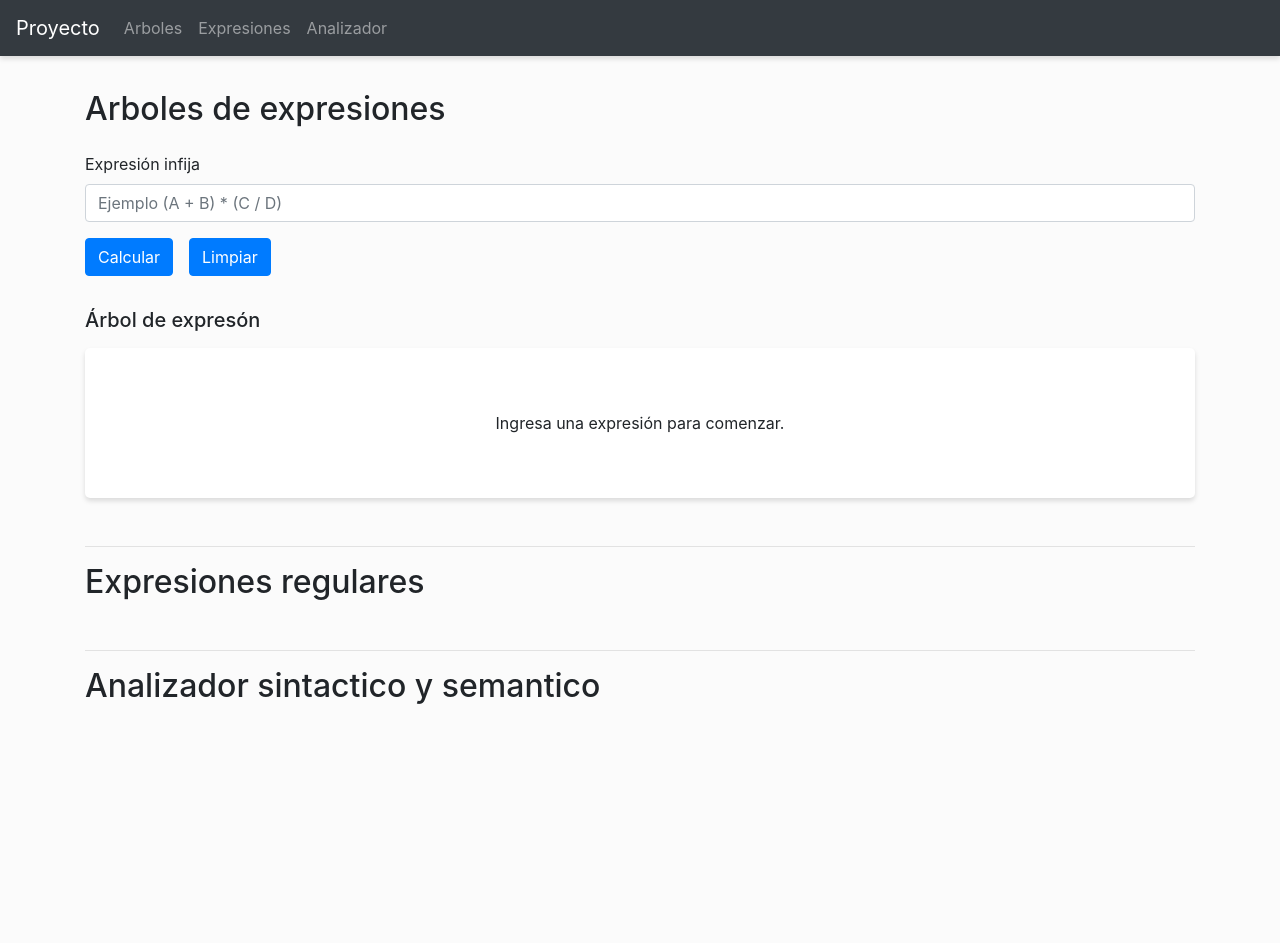
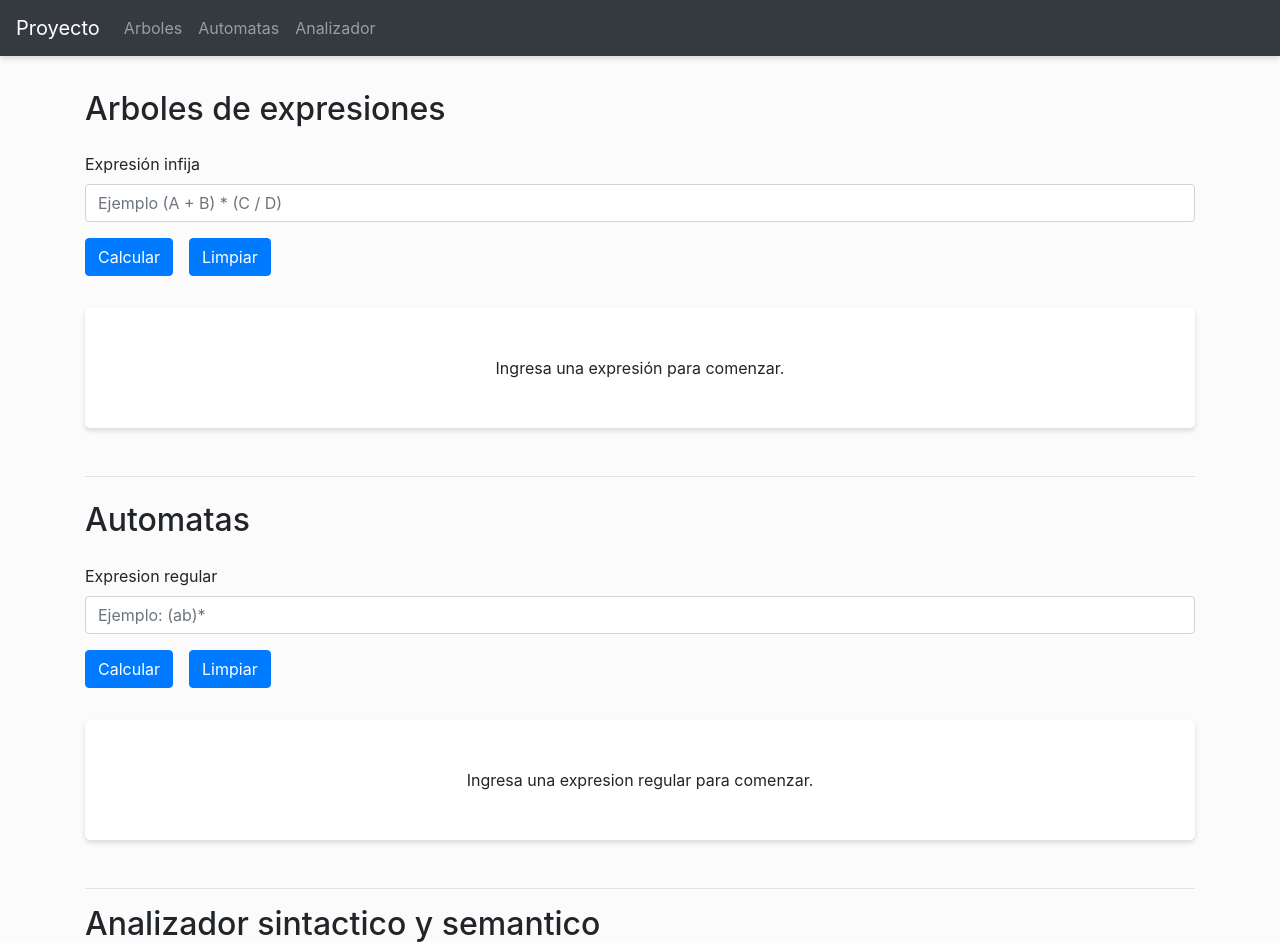
Before and after one commit to hajocava/Lenguajes-y-automatas, a React (Create React App) app: page / in a window 1280 px wide. Before the commit the page ends 800 px from the top, so only its background shows below. Built offline with nearby package versions, Linux system fonts and the light colour scheme.

Commit message:
Agregue la visualizacion de automatas

```diff
--- a/src/components/Navbar.js
+++ b/src/components/Navbar.js
@@ -9,7 +9,7 @@ export default function NavbarNav() {
             <Navbar.Collapse id="responsive-navbar-nav">
                 <Nav className="mr-auto">
                     <Nav.Link href="#trees">Arboles</Nav.Link>
-                    <Nav.Link href="#exp-reg">Expresiones</Nav.Link>
+                    <Nav.Link href="#exp-reg">Automatas</Nav.Link>
                     <Nav.Link href="#pricing">Analizador</Nav.Link>
                 </Nav>
             </Navbar.Collapse>
--- a/src/views/RegExpresions.js
+++ b/src/views/RegExpresions.js
@@ -1,9 +1,90 @@
-import React from 'react'
+import React, { useState, useRef } from 'react'
+import regParser from 'automata.js'
+import Viz from 'viz.js';
+import DOMPurify from 'dompurify';
+import Loading from '../components/Loading'
+
 
 export default function RegExpresions() {
+
+    const textInput = useRef(null);
+
+    const [error, seterror] = useState({
+        visible: false,
+        message: ''
+    });
+
+    const [automata, setAutomata] = useState(null)
+
+    const [state, setState] = useState({ clear: true, loading: false })
+
+    function dibujarAutomata() {
+        const regExpText = textInput.current.value
+
+        if (regExpText.length > 0) {
+            setState({ loading: true })
+            setTimeout(() => {
+                const parser = new regParser.RegParser(textInput.current.value)
+                const nfa = parser.parseToNFA();
+                const graph = Viz(nfa.toDotScript(), { format: "svg", engine: 'dot' });
+
+                setAutomata(graph)
+
+                setState({ loading: false })
+            }, 1500);
+
+        } else {
+            setState({ clear: true, loading: false })
+
+            seterror({
+                visible: true,
+                message: 'Ingresa una expresion regular valida.'
+            })
+
+            setTimeout(() => seterror({
+                visible: false,
+                message: ''
+            }), 3000);
+        }
+    }
+
+    function clean() {
+        textInput.current.value = ''
+        setState({ loading: false, clear: true })
+    }
+
+
+    function toShow() {
+        if (state.loading) return <Loading />
+        else if (state.clear) return <p className="m-0">Ingresa una expresion regular para comenzar.</p>
+        else return <div dangerouslySetInnerHTML={{ __html: DOMPurify.sanitize(automata) }} />
+    }
+
+
     return (
         <div id="exp-reg" data-spy="scroll">
-            <h2>Expresiones regulares</h2>
+            <h2 className="mt-4 mb-4">Automatas</h2>
+            <div className="form-group">
+                <label htmlFor="regExp">Expresion regular</label>
+                <input
+                    onKeyPress={e => { e.key === 'Enter' && dibujarAutomata() }}
+                    ref={textInput}
+                    type="text"
+                    className="form-control"
+                    id="regExp"
+                    placeholder="Ejemplo: (ab)*"
+                />
+                {error &&
+                    <small style={{ color: 'red' }} id="emailHelp" className="form-text text-danger">
+                        {error.message}
+                    </small>
+                }
+            </div>
+            <button onClick={dibujarAutomata} type="button" className="btn btn-primary mb-2">Calcular</button>
+            <button onClick={clean} type="button" className="btn btn-primary mb-2 ml-3">Limpiar</button>
+            <div className="card-container mt-4 pt-5 pb-5 d-flex justify-content-center align-items-center">
+                {toShow()}
+            </div>
         </div>
     )
 }
--- a/src/views/Trees.js
+++ b/src/views/Trees.js
@@ -5,6 +5,8 @@ import Recorridos from '../components/Recorridos'
 import BinaryTree from '../functions/BinaryTree'
 import { sufija } from '../functions/Notation'
 import Loading from '../components/Loading'
+import { esOperador, esVariable } from '../functions/Notation'
+
 
 export default function Trees() {
     const textInput = useRef(null);
@@ -21,8 +23,10 @@ export default function Trees() {
         peso: ''
     })
 
-    const [error, seterror] = useState(false);
-    const toggleerror = () => seterror(!error);
+    const [error, seterror] = useState({
+        visible: false,
+        message: ''
+    });
 
     function linkData(tree, array = [], linkDataNodes = [], preorden = []) {
 
@@ -82,9 +86,13 @@ export default function Trees() {
     async function calculate() {
         setNodeDataArray([])
         setlinkDataArray([])
+        let flagError = false
         const infijo = textInput.current.value
 
-        if (infijo.length > 1) {
+        for (let i = 0; i < infijo.length; i++)
+            if (!(esOperador(infijo[i]) || esVariable(infijo[i]))) flagError = true
+
+        if (infijo.length > 1 && !flagError) {
             setState({ loading: true })
             setTimeout(() => {
                 const BT = new BinaryTree()
@@ -100,6 +108,7 @@ export default function Trees() {
                     peso: nodes.length,
                     preorden
                 })
+
                 setNodeDataArray(nodes)
                 setlinkDataArray(linksNodes)
 
@@ -107,8 +116,17 @@ export default function Trees() {
             }, 1500);
 
         } else {
-            toggleerror()
-            setTimeout(() => seterror(false), 3000);
+            setState({ clear: true, loading: false })
+
+            seterror({
+                visible: true,
+                message: 'La expresión debe ser ingresada en notacion infija.'
+            })
+
+            setTimeout(() => seterror({
+                visible: false,
+                message: ''
+            }), 3000);
         }
     }
 
@@ -127,7 +145,7 @@ export default function Trees() {
         )
 
         else if (state.clear) return (
-            <div style={{ height: '150px' }} className="card-container d-flex justify-content-center align-items-center">
+            <div className="card-container pt-5 pb-5 d-flex justify-content-center align-items-center">
                 <p className="m-0">Ingresa una expresión para comenzar.</p>
             </div>
         )
@@ -166,7 +184,7 @@ export default function Trees() {
                 />
                 {error &&
                     <small style={{ color: 'red' }} id="emailHelp" className="form-text text-danger">
-                        La expresión debe ser ingresada en notacion infija.
+                        {error.message}
                     </small>
                 }
             </div>
@@ -174,7 +192,6 @@ export default function Trees() {
             <button onClick={clean} type="button" className="btn btn-primary mb-2 ml-3">Limpiar</button>
             <div className="row">
                 <div className="col-12 mt-4">
-                    <h5 className="mb-3">Árbol de expresón</h5>
                     {toShow()}
                 </div>
             </div>
```
Also changed, not shown: package.json (+8 -2 lines), public/index.html (+4 -26 lines), 1 other file (tests, documents, lock files or other folders).
